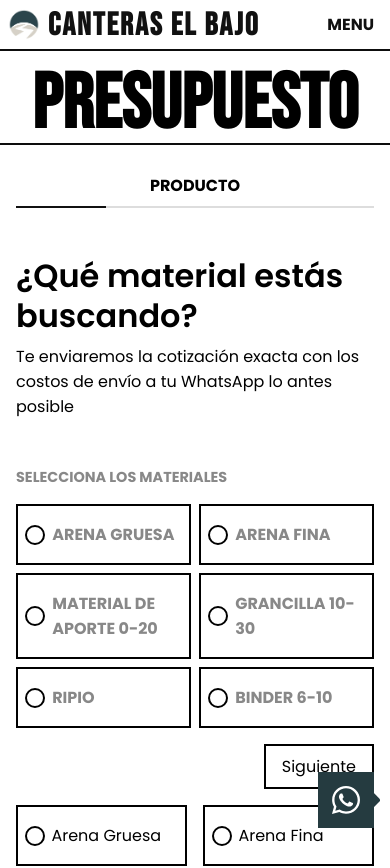
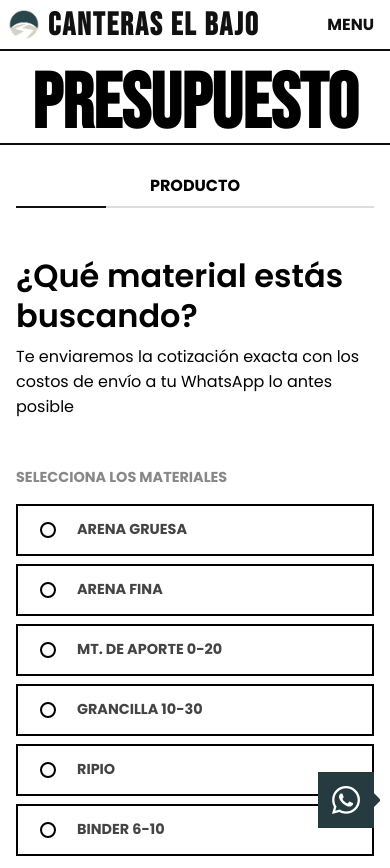
Before and after one commit to leandrox72/canteras-el-bajo, a React (Vite) app: page /presupuesto in a window 390 px wide. Shown: the top 868 px of the page. Built offline with nearby package versions, Linux system fonts and the light colour scheme.

Commit message:
is that terry bogard

```diff
--- a/src/constants/data.js
+++ b/src/constants/data.js
@@ -125,7 +125,7 @@ const productList = [
     name: "Arena Fina"
   },{
     id: 2,
-    name: "Material de Aporte 0-20"
+    name: "Mt. de Aporte 0-20"
   },{
     id: 3,
     name: "Grancilla 10-30"
--- a/src/subcomponents/checkbox/checkbox.css
+++ b/src/subcomponents/checkbox/checkbox.css
@@ -31,19 +31,19 @@
 }
 
 .checkbox__check-circle {
-    width: 1.25rem;
-    height: 1.25rem;
+    width: 1rem;
+    height: 1rem;
     display: flex;
     align-items: center;
     justify-content: center;
     border-radius: 50%;
     border: 2px solid #000;
+    overflow: hidden;
 }
 
 .checkbox__check-dot {
-    width: .75rem;
-    height: .75rem;
-    border-radius: 50%;
+    width: 100%;
+    height: 100%;
     background-color: #000;
 }
 
@@ -56,5 +56,15 @@
 
 .checkbox__text p {
     font-family: "Poppins", sans-serif;
-    font-size: 1rem;
+    font-size: .9rem;
+    font-weight: 700;
+    line-height: 1.1;
+    color: #444;
+    text-transform: uppercase;
 }
+
+@media screen and (max-width: 840px) {
+    .checkbox {
+        grid-template-columns: .2fr 1fr;
+    }
+}
--- a/src/subcomponents/checkbox/checkbox.jsx
+++ b/src/subcomponents/checkbox/checkbox.jsx
@@ -1,6 +1,4 @@
 import './checkbox.css';
-import { FaCircle, FaRegCircle } from "react-icons/fa";
-
 
 const Checkbox = ({ name, checked = false, onChange }) => {
 
--- a/src/subcomponents/multiStep/multiStep.css
+++ b/src/subcomponents/multiStep/multiStep.css
@@ -128,7 +128,7 @@
     color: #fff;
 }
 
-.stepContent label {
+.stepContent__item-label {
     font-size: .9rem;
     text-transform: uppercase;
     font-weight: 700;
@@ -205,3 +205,10 @@
         width: 100%;
     }
 }
+
+@media screen and (max-width: 480px) {
+    .stepContent__products {
+        display: flex;
+        flex-direction: column;
+    }
+}
--- a/src/subcomponents/multiStep/multiStep.jsx
+++ b/src/subcomponents/multiStep/multiStep.jsx
@@ -7,6 +7,7 @@ import emailjs from '@emailjs/browser';
 const DELIVERY_OPTION = freightOptions[1].name;
 
 const validators = {
+
   material: (v) => (!v ? 'Selecciona un material' : ''),
 
   volume: (v) => {
@@ -89,7 +90,7 @@ const MultiStep = () => {
 
   const toggleProduct = (product) => {
     setFormData((prev) => {
-      const exist = prev.items.some((i) => i.id !== product.id);
+      const exist = prev.items.some((i) => i.id === product.id);
       const items = exist
         ? prev.items.filter((i) => i.id !== product.id)
         : [...prev.items, { id: product.id, name: product.name, volume: '', unit: '' }];
@@ -103,7 +104,7 @@ const MultiStep = () => {
     setFormData((prev) => ({
       ...prev,
       items: prev.items.map((i) => (i.id === id ?
-        { ...id, [name]: value } : i)),
+        { ...i, [name]: value } : i)),
     }));
     clearError(`${name}-${id}`);
   }
@@ -171,7 +172,7 @@ const MultiStep = () => {
       case 0:
       return (
         <div className='stepContent'>
-          <label>Selecciona los Materiales</label>
+          <label className='stepContent__item-label'>Selecciona los Materiales</label>
           <div className='stepContent__products'>
             {productList.map((product) => (
               <Checkbox
@@ -190,7 +191,7 @@ const MultiStep = () => {
           <div className='stepContent'>
             {formData.items.map((item) => (
               <div key={item.id} className='stepContent__item'>
-                <label>{item.name}</label>
+                <label className='stepContent__item-label'>{item.name}</label>
                 <div className='stepContent__volume'>
                   <input
                     type='number'
@@ -217,8 +218,8 @@ const MultiStep = () => {
       case 2:
         return (
           <div className='stepContent'>
-            <div>
-              <label>Logistica</label>
+            <div className='stepContent__item'>
+              <label className='stepContent__item-label'>Logistica</label>
               <Select
                 name='freight'
                 value={formData.freight}
@@ -245,8 +246,8 @@ const MultiStep = () => {
       case 3:
         return (
           <div className='stepContent'>
-            <div>
-              <label>Nombre</label>
+            <div className='stepContent__item'>
+              <label className='stepContent__item-label'>Nombre</label>
               <input
                 type='text'
                 name='name'
@@ -256,8 +257,8 @@ const MultiStep = () => {
               />
               {fieldError('name')}
             </div>
-            <div>
-              <label>Empresa (opcional)</label>
+            <div className='stepContent__item'>
+              <label className='stepContent__item-label'>Empresa (opcional)</label>
               <input
                 type='text'
                 name='firm'
@@ -266,8 +267,8 @@ const MultiStep = () => {
                 onChange={handleChange}
               />
             </div>
-            <div>
-              <label>Telefono</label>
+            <div className='stepC'>
+              <label className='stepContent__item-label'>Telefono</label>
               <input
                 type='tel'
                 name='telephone'
@@ -278,7 +279,7 @@ const MultiStep = () => {
               {fieldError('telephone')}
             </div>
             <div>
-              <label>Email (opcional)</label>
+              <label className='stepContent__item-label'>Email (opcional)</label>
               <input
                 type='email'
                 name='email'
@@ -339,7 +340,7 @@ const MultiStep = () => {
               type='button'
               className={step.id == currentStep ? "active" : ''}
               onClick={() => setCurrentStep(step.id)}
-              disabled={maxStepReached < step.id}
+              disabled={maxStepReached < step.id || (step.id > 0 && formData.items.length === 0)}
               style={{
                 display: step.id <= maxStepReached ? 'flex' : 'none'
               }}
@@ -384,14 +385,6 @@ const MultiStep = () => {
           autoDismiss={2000}
         />
       )}
-      <div className='testground'>
-        {productList.map((item) => (
-          <Checkbox
-            key={item.id}
-            name={item.name}
-          />
-        ))}
-      </div>
     </div>
   )
 }
```
